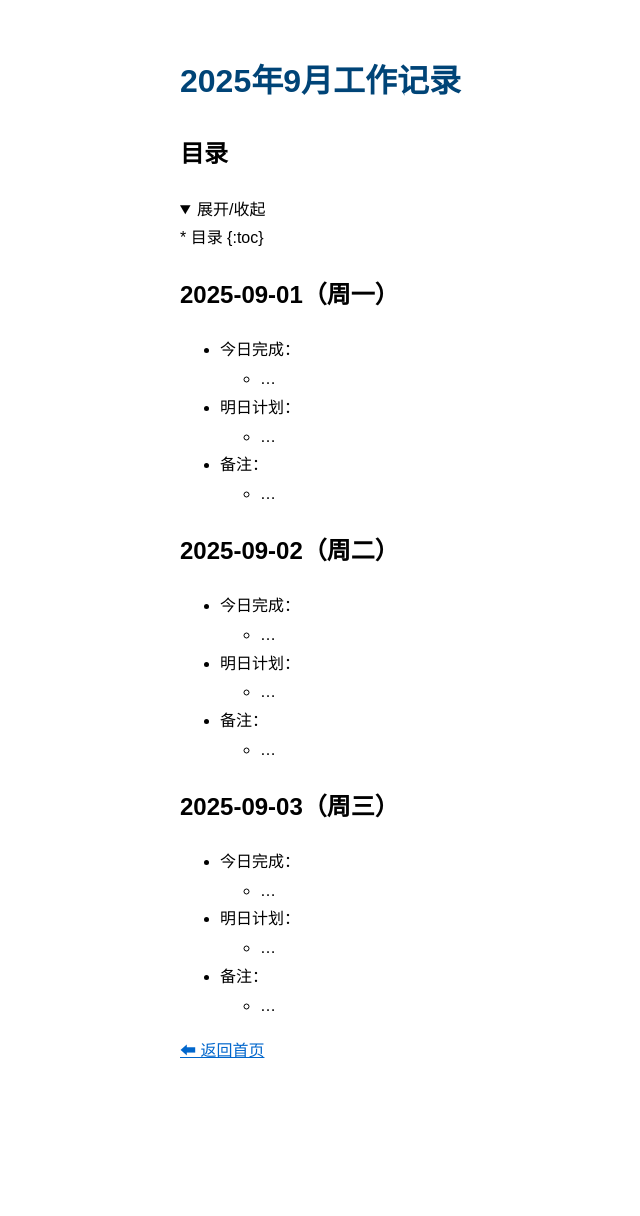
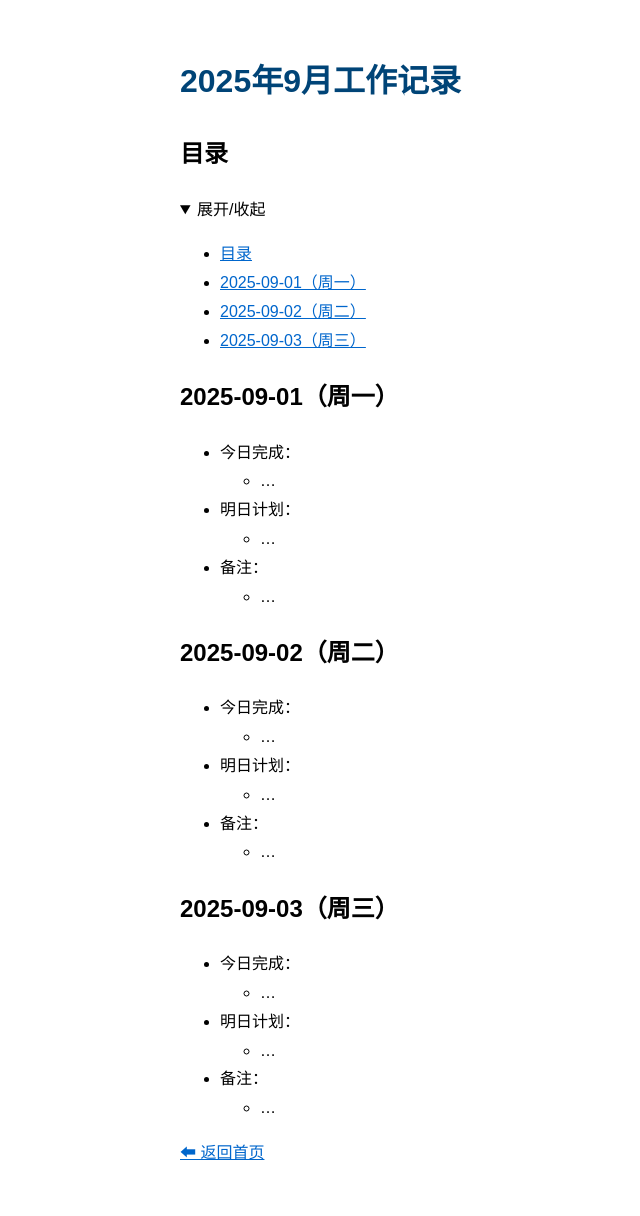
Before and after one commit to tengwen2018/tengwen2018.github.io, a Jekyll site: the page built from _notes/2025-09.md, in a window 1280 px wide. Shown: the whole page, without its empty margins (60-700 px from the left). Built offline with Jekyll 4.4.1, drawn with Linux system fonts in a browser that asks for light colours; before the commit the page ends 1113 px from its top, so only the background shows below that.

Commit message:
Update 2025-09.md

```diff
--- a/_notes/2025-09.md
+++ b/_notes/2025-09.md
@@ -4,7 +4,7 @@ title: "2025年9月工作记录"
 ---
 
 ## 目录
-<details open>
+<details markdown="1" open>
 <summary>展开/收起</summary>
 
 * 目录
```
